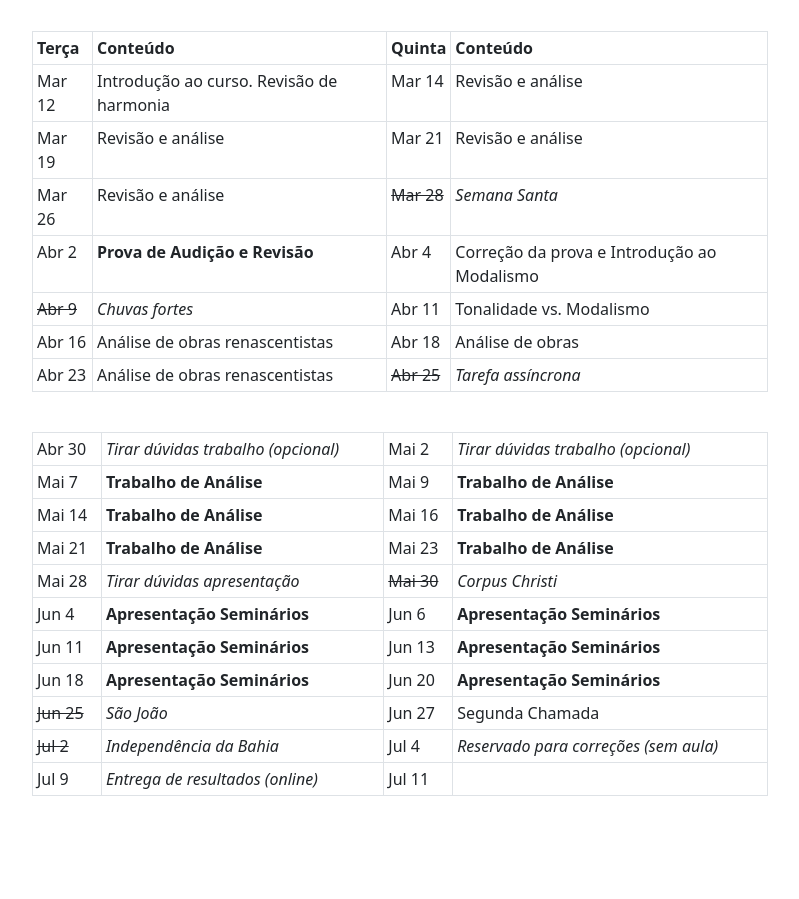
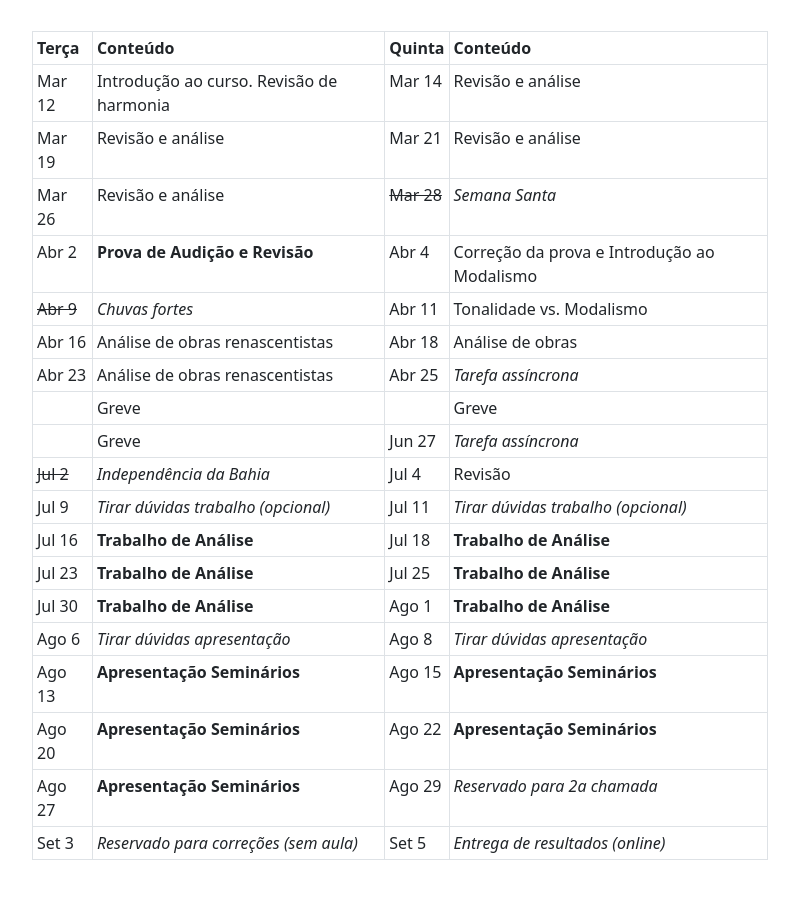
Before and after one commit to pedrokroger/pedrokroger.github.io, a Jekyll site: the page built from aulas/lem7.md, in a window 1280 px wide and 900 px high, scrolled down 2286 px. Shown: the whole window, without its empty margins (50-849 px from the left). Built offline with Jekyll 4.4.1, drawn with Linux system fonts in a browser that asks for light colours; before the commit the page ends 3122 px from its top, so only the background shows below that.

Commit message:
Cronograma LEM 7 depois da greve

```diff
--- a/aulas/lem7.md
+++ b/aulas/lem7.md
@@ -183,24 +183,24 @@ Os elementos a serem analisados:
 Essa é uma proposta de cronograma para o semestre. O conteúdo das aulas poderá
 ser modificado de acordo com a necessidade e eventualidade.
 
-| Terça      | Conteúdo                                 | Quinta     | Conteúdo                                    |
-|:-----------|:-----------------------------------------|:-----------|:--------------------------------------------|
-| Mar 12     | Introdução ao curso. Revisão de harmonia | Mar 14     | Revisão e análise                           |
-| Mar 19     | Revisão e análise                        | Mar 21     | Revisão e análise                           |
-| Mar 26     | Revisão e análise                        | ~~Mar 28~~ | _Semana Santa_                              |
-| Abr 2      | **Prova de Audição e Revisão**           | Abr 4      | Correção da prova e Introdução ao Modalismo |
-| ~~Abr 9~~  | _Chuvas fortes_                          | Abr 11     | Tonalidade vs. Modalismo                    |
-| Abr 16     | Análise de obras renascentistas          | Abr 18     | Análise de obras                            |
-| Abr 23     | Análise de obras renascentistas          | ~~Abr 25~~ | _Tarefa assíncrona_                         |
-
-| Abr 30     | _Tirar dúvidas trabalho (opcional)_      | Mai 2      | _Tirar dúvidas trabalho (opcional)_         |
-| Mai 7      | **Trabalho de Análise**                  | Mai 9      | **Trabalho de Análise**                     |
-| Mai 14     | **Trabalho de Análise**                  | Mai 16     | **Trabalho de Análise**                     |
-| Mai 21     | **Trabalho de Análise**                  | Mai 23     | **Trabalho de Análise**                     |
-| Mai 28     | _Tirar dúvidas apresentação_             | ~~Mai 30~~ | _Corpus Christi_                            |
-| Jun 4      | **Apresentação Seminários**              | Jun 6      | **Apresentação Seminários**                 |
-| Jun 11     | **Apresentação Seminários**              | Jun 13     | **Apresentação Seminários**                 |
-| Jun 18     | **Apresentação Seminários**              | Jun 20     | **Apresentação Seminários**                 |
-| ~~Jun 25~~ | _São João_                               | Jun 27     | Segunda Chamada                             |
-| ~~Jul 2~~  | _Independência da Bahia_                 | Jul 4      | _Reservado para correções (sem aula)_       |
-| Jul 9      | _Entrega de resultados (online)_         | Jul 11     |                                             |
+| Terça     | Conteúdo                                 | Quinta     | Conteúdo                                    |
+|:----------|:-----------------------------------------|:-----------|:--------------------------------------------|
+| Mar 12    | Introdução ao curso. Revisão de harmonia | Mar 14     | Revisão e análise                           |
+| Mar 19    | Revisão e análise                        | Mar 21     | Revisão e análise                           |
+| Mar 26    | Revisão e análise                        | ~~Mar 28~~ | _Semana Santa_                              |
+| Abr 2     | **Prova de Audição e Revisão**           | Abr 4      | Correção da prova e Introdução ao Modalismo |
+| ~~Abr 9~~ | _Chuvas fortes_                          | Abr 11     | Tonalidade vs. Modalismo                    |
+| Abr 16    | Análise de obras renascentistas          | Abr 18     | Análise de obras                            |
+| Abr 23    | Análise de obras renascentistas          | Abr 25     | _Tarefa assíncrona_                         |
+|           | Greve                                    |            | Greve                                       |
+|           | Greve                                    | Jun 27     | _Tarefa assíncrona_                         |
+| ~~Jul 2~~ | _Independência da Bahia_                 | Jul 4      | Revisão                                     |
+| Jul 9     | _Tirar dúvidas trabalho (opcional)_      | Jul 11     | _Tirar dúvidas trabalho (opcional)_         |
+| Jul 16    | **Trabalho de Análise**                  | Jul 18     | **Trabalho de Análise**                     |
+| Jul 23    | **Trabalho de Análise**                  | Jul 25     | **Trabalho de Análise**                     |
+| Jul 30    | **Trabalho de Análise**                  | Ago 1      | **Trabalho de Análise**                     |
+| Ago 6     | _Tirar dúvidas apresentação_             | Ago 8      | _Tirar dúvidas apresentação_                |
+| Ago 13    | **Apresentação Seminários**              | Ago 15     | **Apresentação Seminários**                 |
+| Ago 20    | **Apresentação Seminários**              | Ago 22     | **Apresentação Seminários**                 |
+| Ago 27    | **Apresentação Seminários**              | Ago 29     | _Reservado para 2a chamada_                 |
+| Set 3     | _Reservado para correções (sem aula)_    | Set 5      | _Entrega de resultados (online)_            |
```
